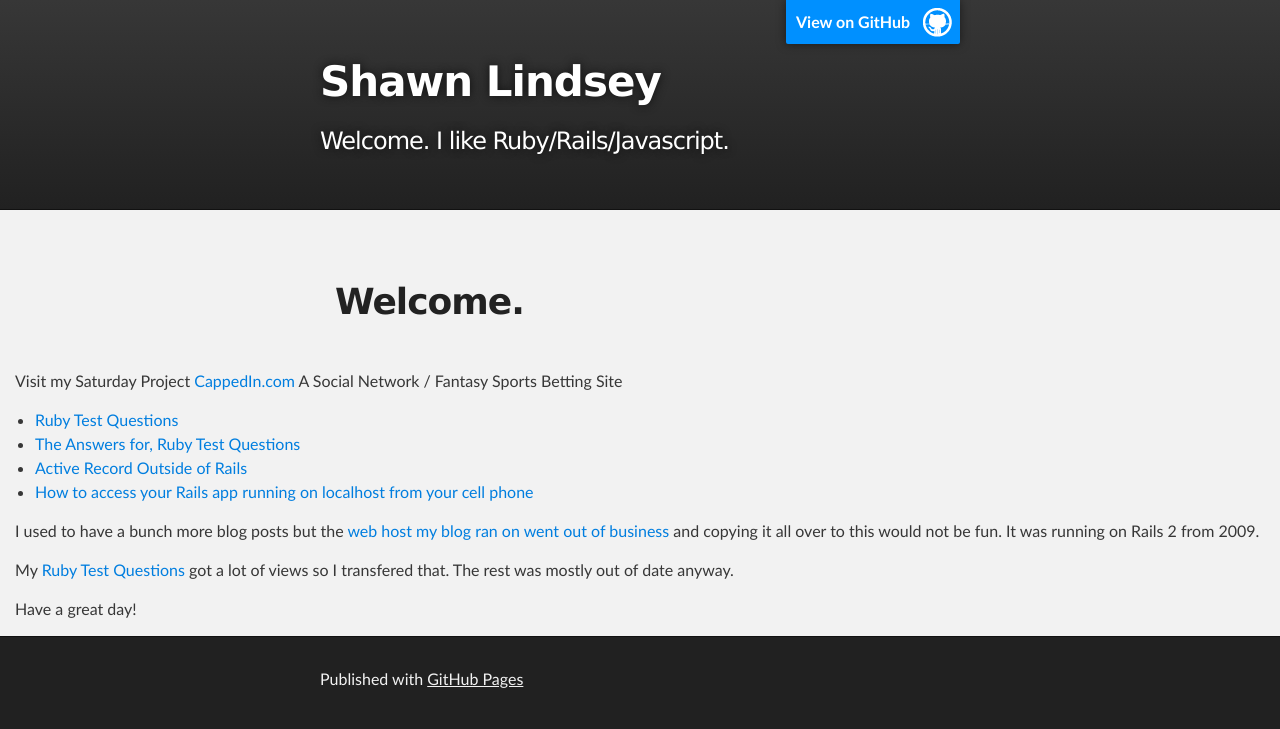
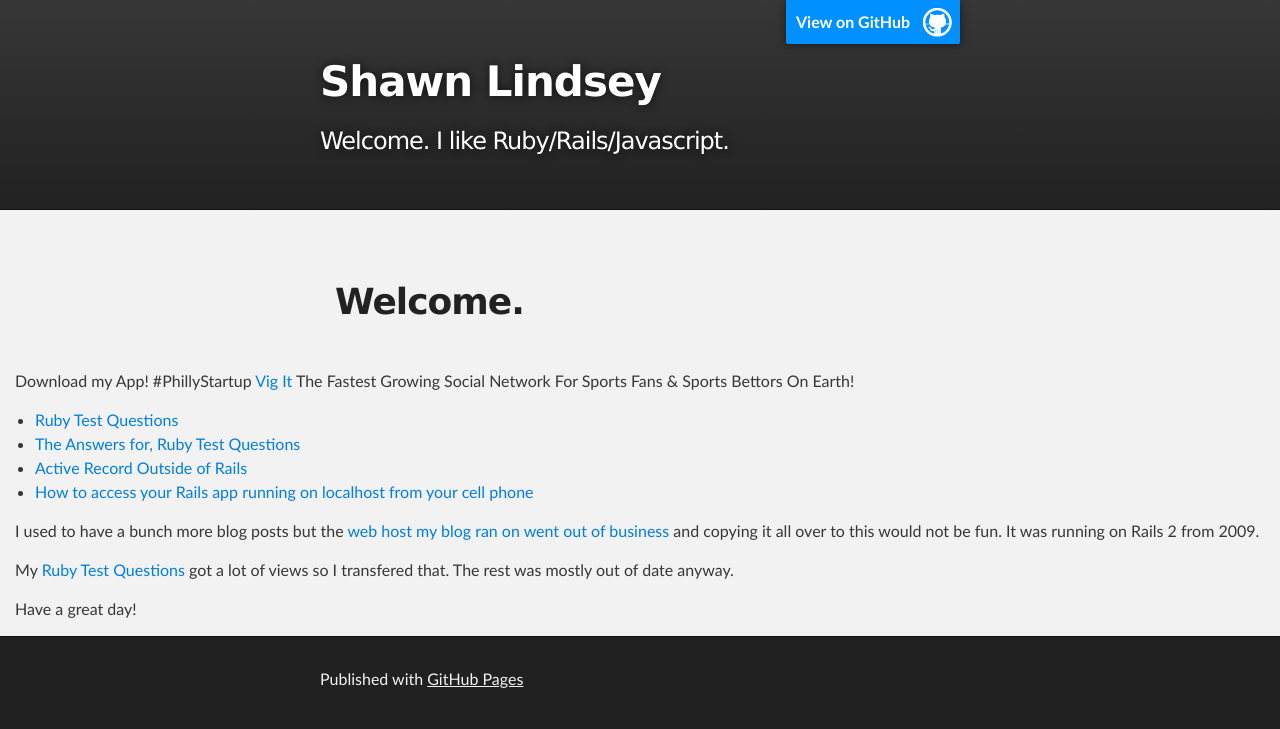
Before and after one commit to slindsey3000/slindsey3000.github.com, a plain HTML site: page index.html in a window 1280 px wide. Shown: the top 729 px of the page. Drawn offline with Linux system fonts and the light colour scheme.

Commit message:
Update index.html

```diff
--- a/index.html
+++ b/index.html
@@ -31,9 +31,9 @@
 <a id="shawn-lindsey-web-developer" class="anchor" href="#shawn-lindsey-web-developer" aria-hidden="true"><span aria-hidden="true" class="octicon octicon-link"></span></a>Welcome.</h1>
       </section>
       <p>
-        Visit my Saturday Project
-        <a href="http://CappedIn.com">CappedIn.com</a>
-        A Social Network / Fantasy Sports Betting Site
+        Download my App! #PhillyStartup
+        <a href="https://www.vigitapp.com/">Vig It</a>
+        The Fastest Growing Social Network For Sports Fans & Sports Bettors On Earth!
         <ul>
           <li><a href="/blog/ruby-test-questions-the-great-big-ruby-test">Ruby Test Questions</a></li>
           <li><a href="/blog/answers">The Answers for, Ruby Test Questions</a></li>
```
